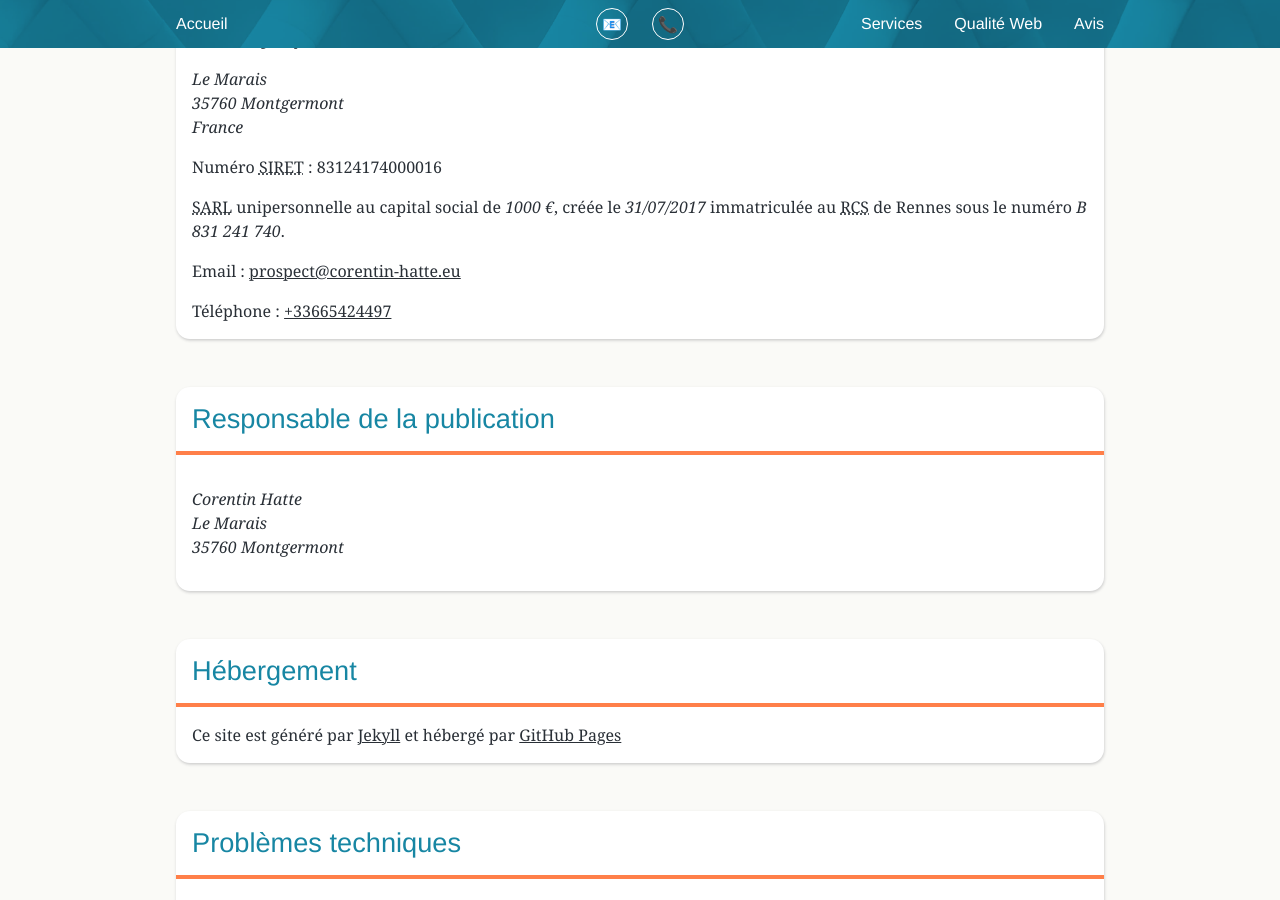
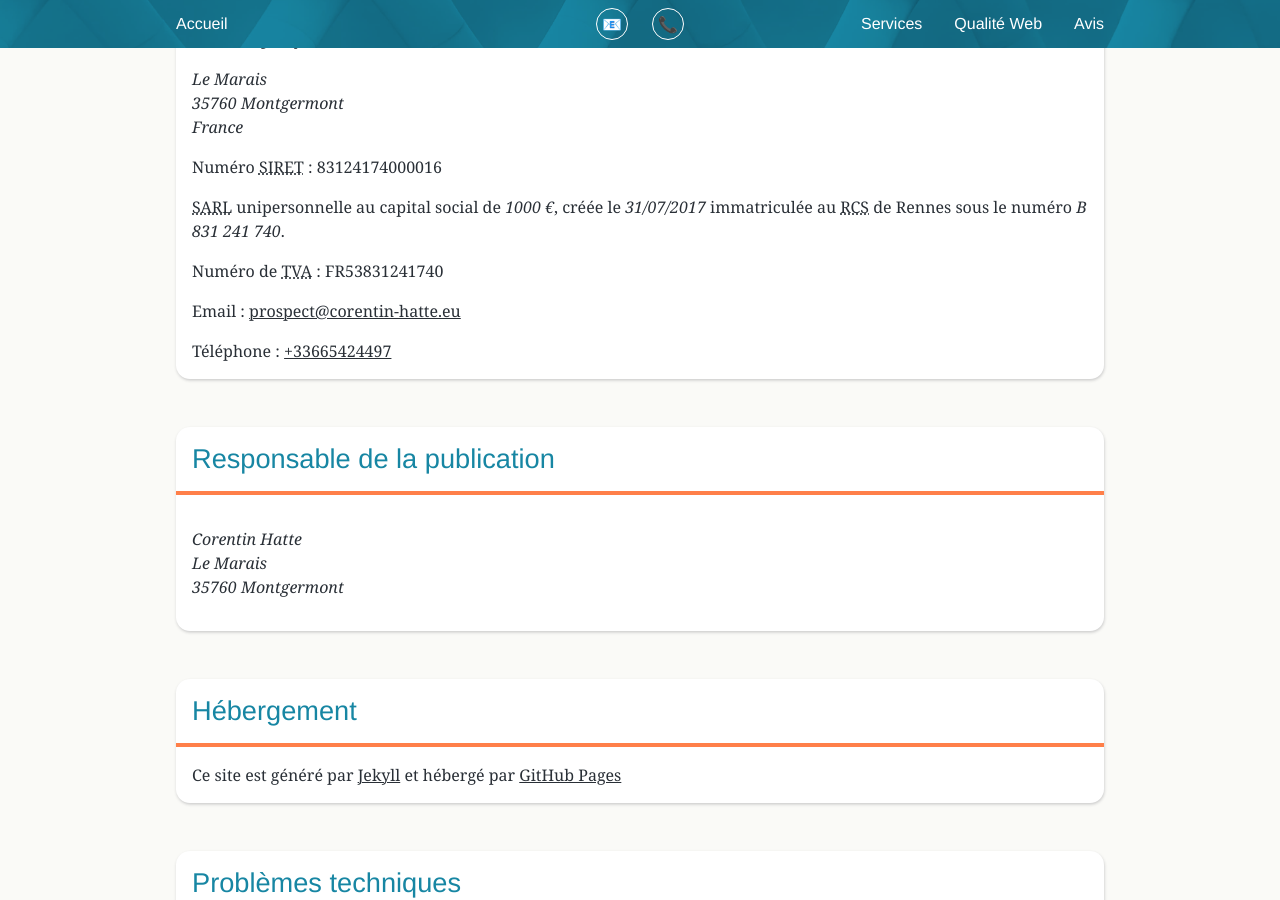
Before and after one commit to viki53/Website-static, a Jekyll site: the page built from mentions-legales.html, in a window 1280 px wide and 900 px high, scrolled down 307 px. Built offline with Jekyll 4.4.1, drawn with Linux system fonts in a browser that asks for light colours; comment, search, counter and statistics services are not loaded.

Commit message:
Add VAT number

```diff
--- a/mentions-legales.html
+++ b/mentions-legales.html
@@ -32,6 +32,8 @@ title: "Mentions légales"
 				créée le <em>31/07/2017</em>
 				immatriculée au <abbr title="Registre du commerce et des sociétés françaises">RCS</abbr> de Rennes sous le numéro <em>B 831 241 740</em>.
 			</p>
+
+			<p>Numéro de <abbr title="Taxe sur la Valeur Ajoutée">TVA</abbr> : FR53831241740</p>
 
 			<p>Email : <a href="mailto:{{ site.email }}" itemprop="email">{{ site.email }}</a></p>
 
```
